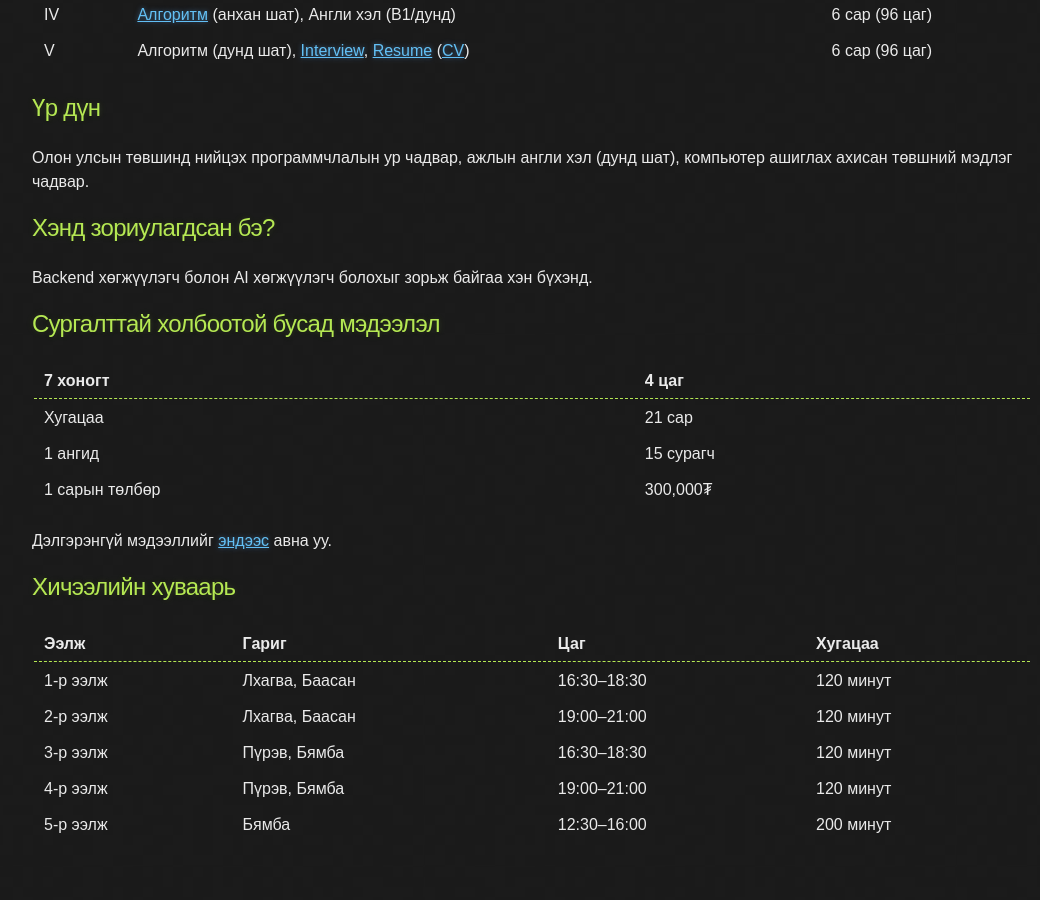
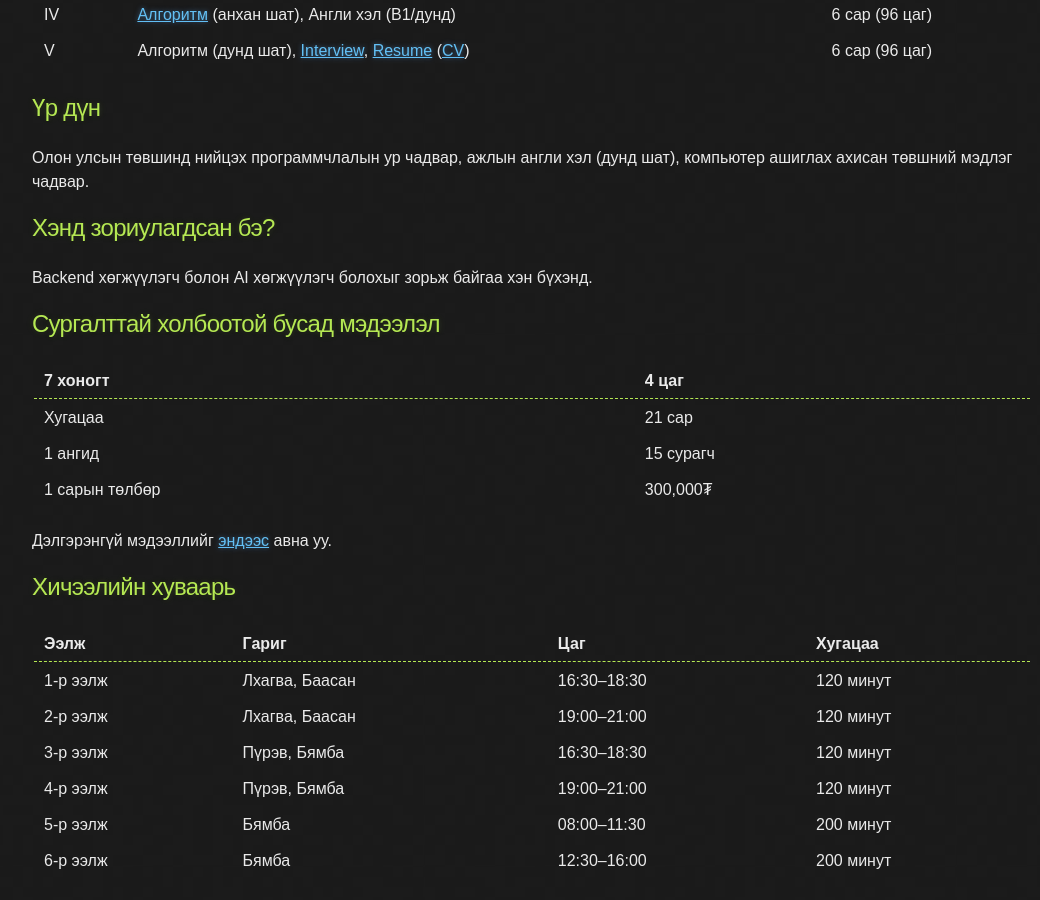
Before and after one commit to ganaatulgaa/corecode, a Jekyll site: the page built from index.md, in a window 1280 px wide and 900 px high, scrolled down 730 px. Shown: the whole window, without its empty margins (108-1148 px from the left). Built offline with Jekyll 4.4.1, drawn with Linux system fonts in a browser that asks for light colours; before the commit the page ends 1594 px from its top, so only the background shows below that.

Commit message:
Update index.md

```diff
--- a/index.md
+++ b/index.md
@@ -50,4 +50,5 @@ Backend хөгжүүлэгч болон AI хөгжүүлэгч болохыг
 | 2-р ээлж | Лхагва, Баасан | 19:00--21:00 | 120 минут |
 | 3-р ээлж | Пүрэв, Бямба | 16:30--18:30 | 120 минут |
 | 4-р ээлж | Пүрэв, Бямба | 19:00--21:00 | 120 минут |
-| 5-р ээлж | Бямба | 12:30--16:00 | 200 минут |
+| 5-р ээлж | Бямба | 08:00--11:30 | 200 минут |
+| 6-р ээлж | Бямба | 12:30--16:00 | 200 минут |
```
